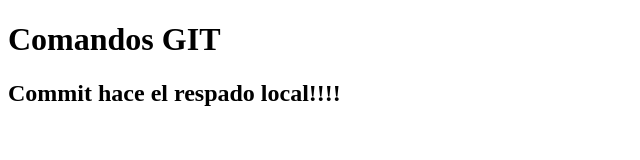
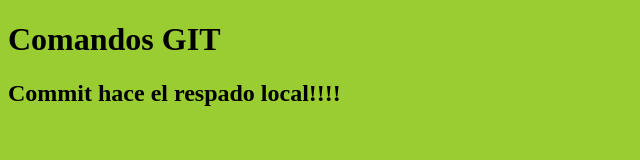
Before and after one commit to arvargas2/Proyecto_Web_sec_13, a plain HTML site: page index.html in a window 1280 px wide. Shown: the whole page, without its empty margins (0-640 px from the left). Drawn offline with Linux system fonts and the light colour scheme.

Commit message:
Incorporamos el CSS

```diff
--- /dev/null
+++ b/css/estilos.css
@@ -0,0 +1,3 @@
+body {
+    background-color: yellowgreen;
+}
--- a/index.html
+++ b/index.html
@@ -4,6 +4,9 @@
     <meta charset="UTF-8">
     <meta http-equiv="X-UA-Compatible" content="IE=edge">
     <meta name="viewport" content="width=device-width, initial-scale=1.0">
+
+    <link rel="stylesheet" href="css/estilos.css">
+
     <title>Document</title>
 </head>
 <body>
```
